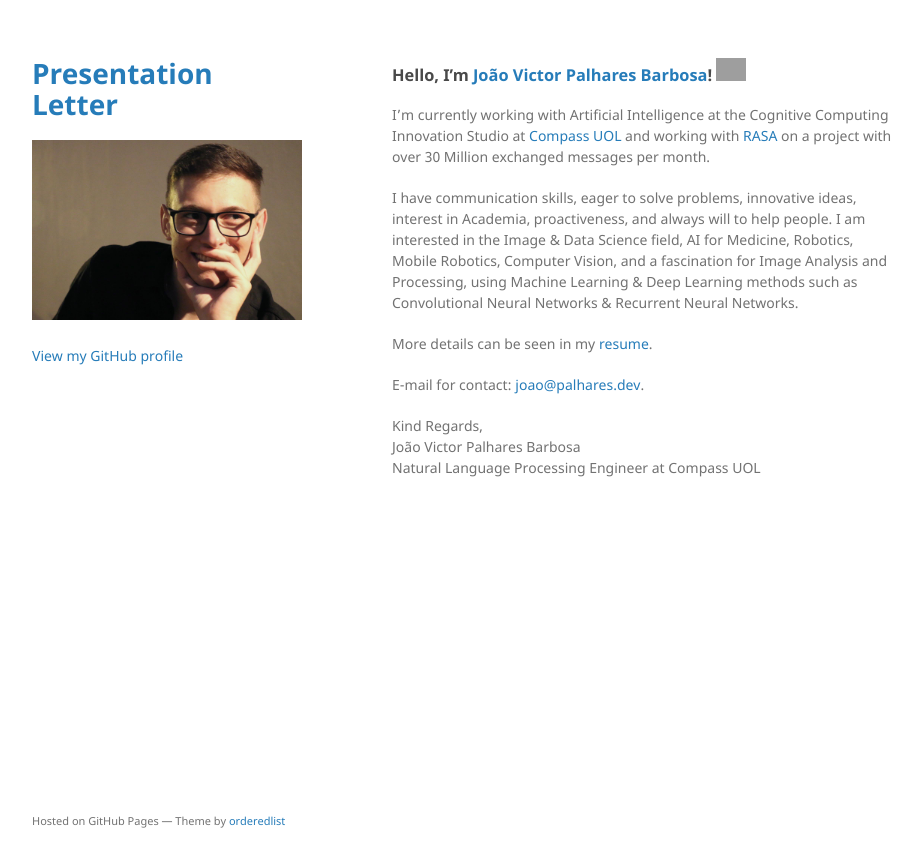
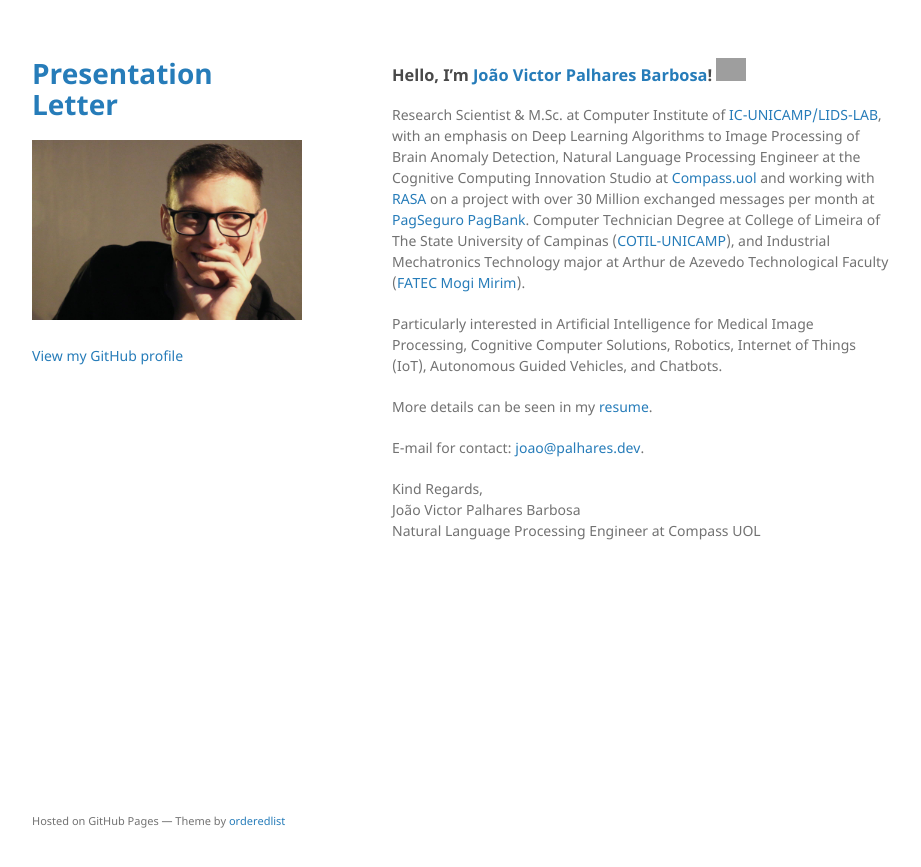
Before and after one commit to joaoavanzini/joaoavanzini.github.io, a Jekyll site: the page built from index.md, in a window 1280 px wide. Shown: the top 867 px of the page, without its empty margins (178-1099 px from the left). Built offline with Jekyll 4.4.1, drawn with Linux system fonts in a browser that asks for light colours; the repository's description, which GitHub fills in, is left out; our own code applies the rules of GitHub Pages for plain Markdown files; grey boxes are pictures that could not be loaded.

Commit message:
Atualizando o perfil

```diff
--- a/index.md
+++ b/index.md
@@ -3,10 +3,11 @@ layout: default
 ---
 ### Hello, I'm [João Victor Palhares Barbosa](https://www.linkedin.com/in/joao-palhares/)! <img src="https://media.giphy.com/media/hvRJCLFzcasrR4ia7z/giphy.gif" width="30px">
 
-I'm currently working with Artificial Intelligence at the Cognitive Computing Innovation Studio at [Compass UOL](https://compass.uol/) and working with [RASA](https://rasa.com/) on a project with over 30 Million exchanged messages per month.
 
-I have communication skills, eager to solve problems, innovative ideas, interest in Academia, proactiveness, and always will to help people. I am interested in the Image & Data Science field, AI for Medicine, Robotics, Mobile Robotics, Computer Vision, and a fascination for Image Analysis and Processing, using Machine Learning & Deep Learning methods such as Convolutional Neural Networks &
-Recurrent Neural Networks.
+Research Scientist & M.Sc. at Computer Institute of [IC-UNICAMP/LIDS-LAB](https://lids.ic.unicamp.br/), with an emphasis on Deep Learning Algorithms to Image Processing of Brain Anomaly Detection, Natural Language Processing Engineer at the Cognitive Computing Innovation Studio at [Compass.uol](https://compass.uol/) and working with [RASA](https://rasa.com/) on a project with over 30 Million exchanged messages per month at [PagSeguro PagBank](https://pagseguro.uol.com.br/). Computer Technician Degree at College of Limeira of The State University of Campinas ([COTIL-UNICAMP](https://www.cotil.unicamp.br/)), and Industrial Mechatronics Technology major at Arthur de Azevedo Technological Faculty ([FATEC Mogi Mirim](https://fatecmm.edu.br/)).
+
+Particularly interested in Artificial Intelligence for Medical Image Processing, Cognitive Computer Solutions, Robotics, Internet of Things (IoT), Autonomous Guided Vehicles, and Chatbots.
+
 
 More details can be seen in my [resume](./assets/src/resume.pdf).
 
```
